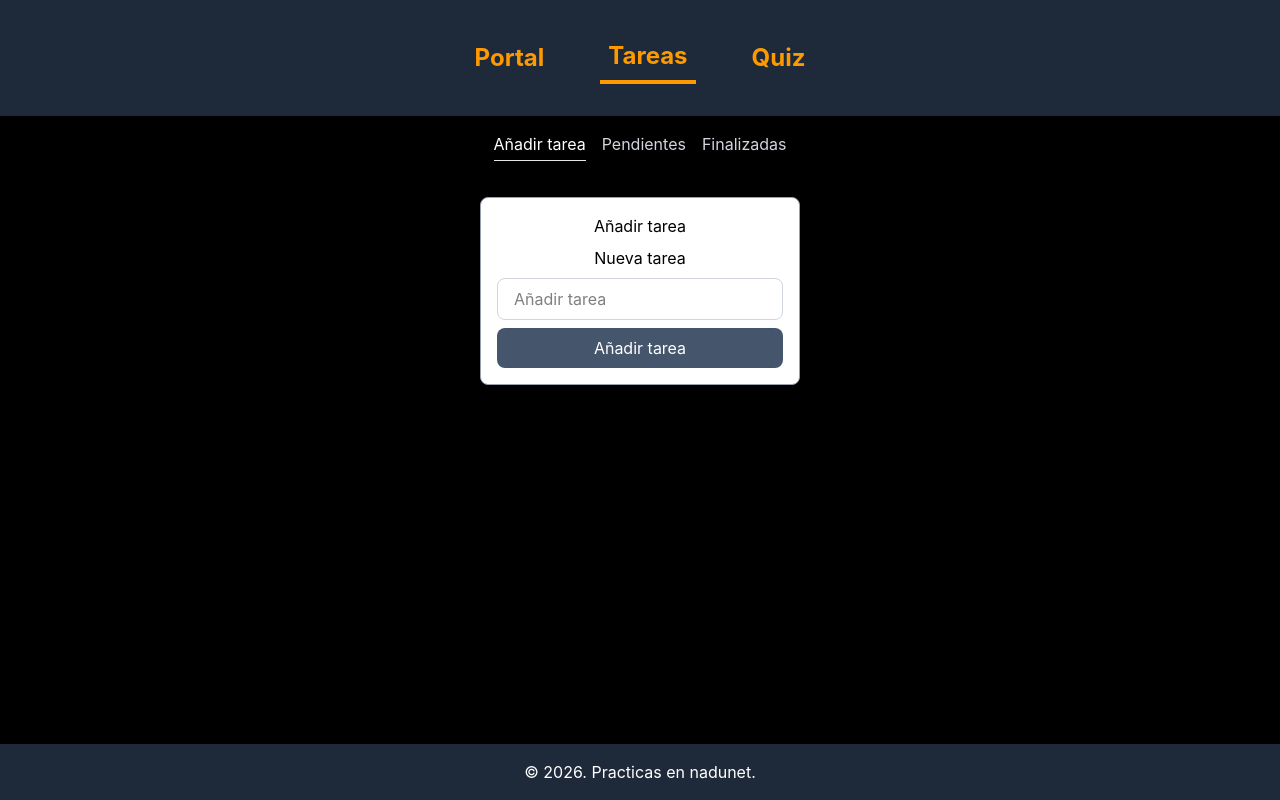
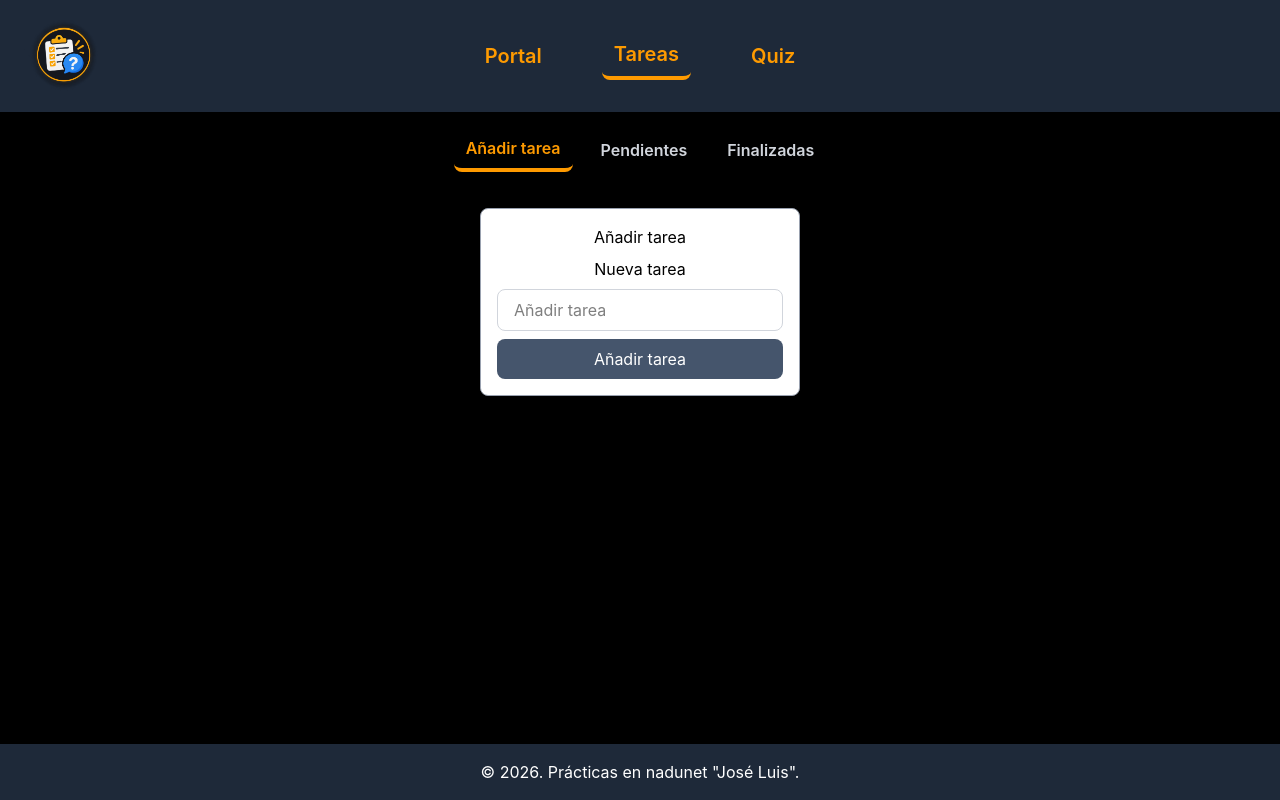
Before and after one commit to josepracticas123/Practicas-2, a React (Vite) app in the folder devquest/: page /tareas in a window 1280 px wide. Built offline with nearby package versions, Linux system fonts and the light colour scheme.

Commit message:
Introducido favicon, imagen del header.

```diff
--- a/devquest/index.html
+++ b/devquest/index.html
@@ -5,7 +5,7 @@
     <link rel="icon" type="image/svg+xml" href="/favicon.svg" />
     <meta name="viewport" content="width=device-width, initial-scale=1.0" />
     <link href="/src/index.css" rel="stylesheet">
-    <title>devquest</title>
+    <title>Tareas & Quiz</title>
   </head>
   <body>
     <div id="root" style="background-color: black;"></div>
--- a/devquest/src/components/Footer.jsx
+++ b/devquest/src/components/Footer.jsx
@@ -3,7 +3,7 @@ function Footer() {
   return (
     <footer className="bg-gray-800 text-white py-4">
       <div className="container mx-auto text-center"> {/* Tailwind centra el contenido. */}
-        <p>&copy; 2026. Practicas en nadunet.</p>
+        <p>&copy; 2026. Prácticas en nadunet "José Luis".</p>
       </div>
     </footer>
   );
--- a/devquest/src/components/Header.jsx
+++ b/devquest/src/components/Header.jsx
@@ -1,4 +1,5 @@
 import { NavLink } from "react-router";
+import logo from "../assets/logo.png";
 
 // Cabecera global
 function Header() {
@@ -18,15 +19,34 @@ function Header() {
   ];
 
   return (
-    <header className="bg-gray-800 text-white text-center">
-      <nav className="flex justify-center items-center gap-12 py-8">
+    <header className="bg-gray-800 text-white">
+      <nav className="relative flex items-center justify-center gap-12 py-8">
+
+        {/* Logo */}
+        <NavLink
+          to="/"
+          className="absolute left-6 rounded-lg transition hover:scale-105"
+        >
+          <img
+            src={logo}
+            alt="Logo del portal"
+            className="h-20 w-20 object-contain"
+          />
+        </NavLink>
+
+        {/* Navegación */}
         {links.map((link) => (
           <NavLink
             key={link.to}
             to={link.to}
             end={link.to === "/"}
             className={({ isActive }) =>
-              `text-center text-2xl font-bold text-amber-500 px-2 py-2
+              `text-center text-xl font-semibold text-amber-500 px-3 py-2
+              rounded-lg
+              transition
+              hover:bg-gray-700
+              hover:text-amber-300
+              hover:scale-105
               focus:outline-none
               focus-visible:ring-2
               focus-visible:ring-amber-400
--- a/devquest/src/pages/TareasPage.jsx
+++ b/devquest/src/pages/TareasPage.jsx
@@ -134,13 +134,19 @@ function TareasPage() {
               type="button"
               aria-pressed={estaActiva}
               key={seccion.id}
-              onClick={() => setSeccionActual(seccion.id)} // Cambia la sección al pulsar.
+              onClick={() => setSeccionActual(seccion.id)}
               className={[
-                "pb-1 border-b border-transparent transition-colors duration-200", // Clases de Tailwind para el estilo.
-                "focus-visible:outline-none focus-visible:ring-1 focus-visible:ring-white/40 focus-visible:ring-offset-1 focus-visible:ring-offset-gray-800",
+                "px-3 py-2 rounded-lg font-semibold transition",
+                "hover:bg-gray-700 hover:text-amber-300 hover:scale-105",
+                "focus:outline-none",
+                "focus-visible:ring-2",
+                "focus-visible:ring-amber-400",
+                "focus-visible:ring-offset-2",
+                "focus-visible:ring-offset-gray-800",
+
                 estaActiva
-                  ? "border-white/90 text-white"
-                  : "text-gray-300 hover:border-gray-500 hover:text-white",
+                  ? "border-b-4 border-amber-500 text-amber-500"
+                  : "text-gray-300",
               ].join(" ")}
             >
               {seccion.nombre}
@@ -154,7 +160,7 @@ function TareasPage() {
         <Inicio addTareas={addTareas} />
       )}
 
-        {/* Pendientes recibe datos visibles y callbacks del padre. Sus botones
+      {/* Pendientes recibe datos visibles y callbacks del padre. Sus botones
           ejecutan completarTarea o eliminarTarea pasando el ID de cada tarea. */}
       {seccionActual === "pendientes" && (
         <Pendientes
@@ -167,7 +173,7 @@ function TareasPage() {
         />
       )}
 
-        {/* Finalizadas recibe la lista correspondiente y los callbacks para
+      {/* Finalizadas recibe la lista correspondiente y los callbacks para
           recuperar o eliminar una tarea concreta mediante su ID. */}
       {seccionActual === "finalizadas" && (
         <Finalizadas
```
Also changed, not shown: devquest/public/favicon.png (added), devquest/src/assets/logo.png (added).
